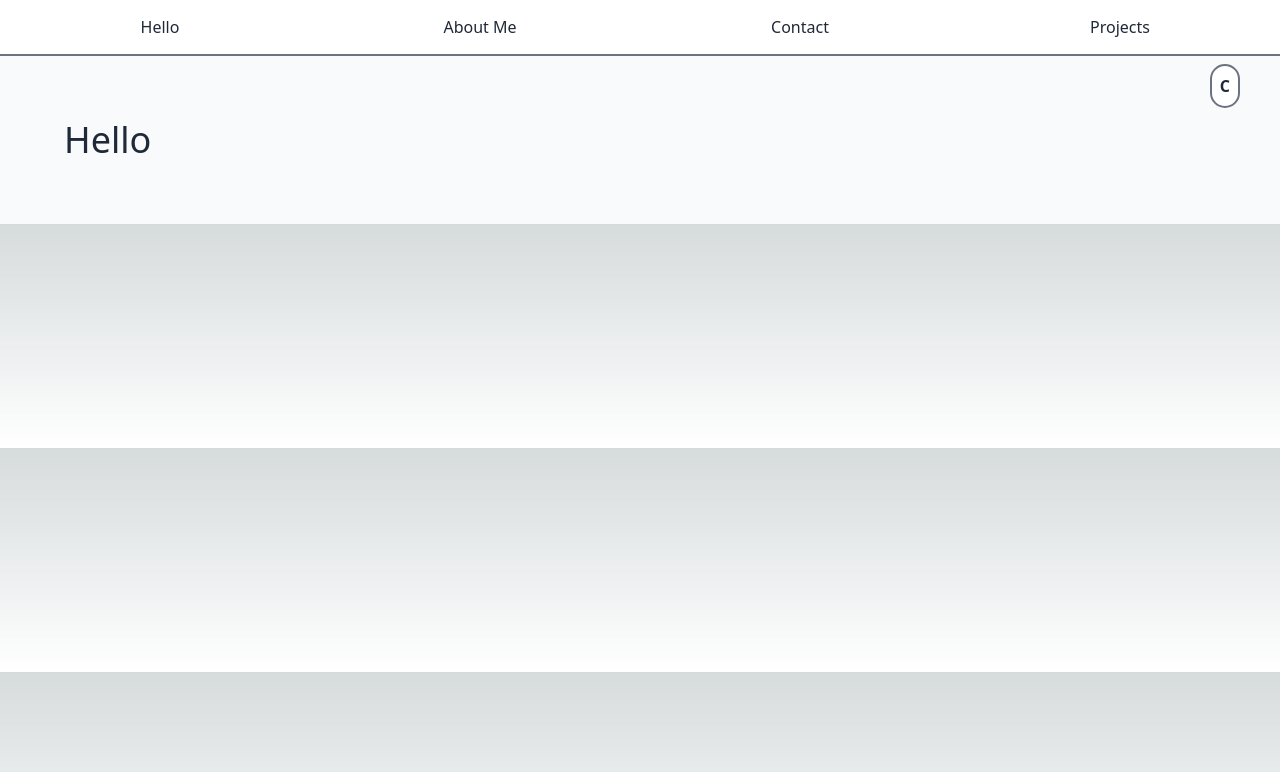
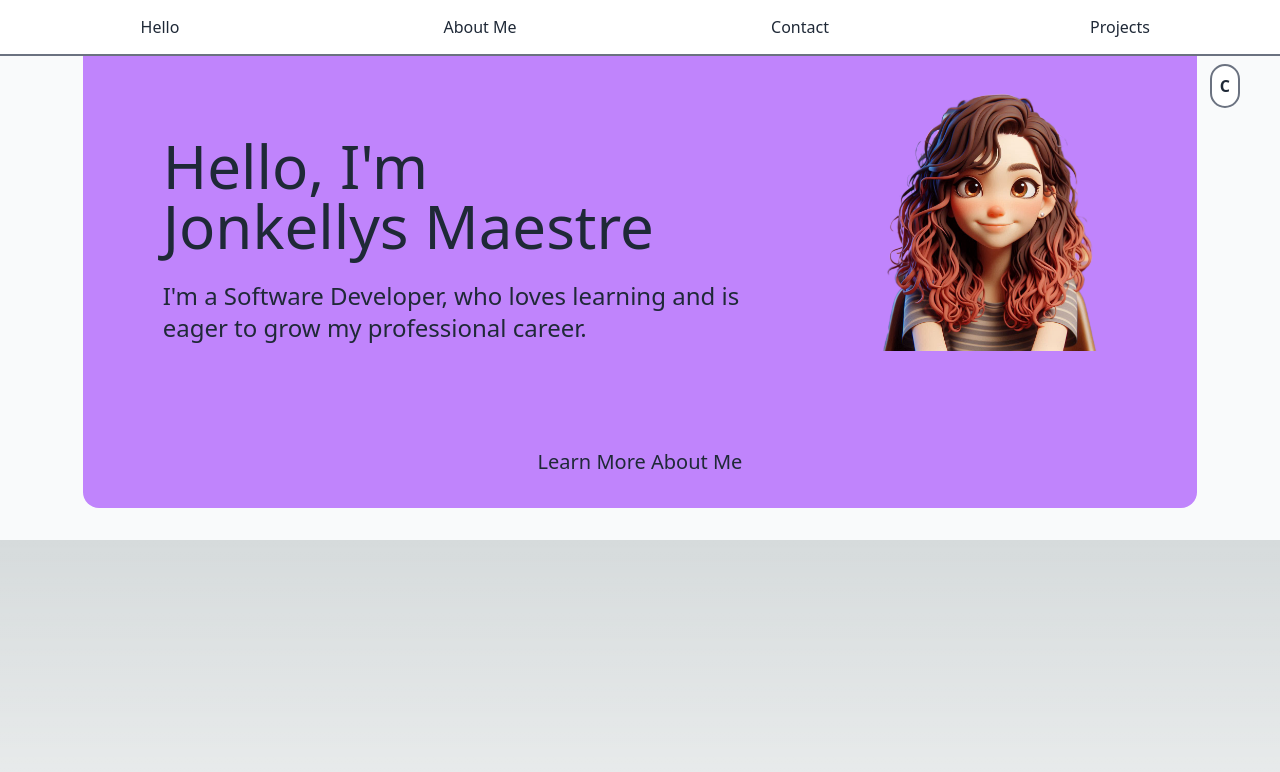
Before and after one commit to Jonkellys/portfolio, a Next.js app: page / in a window 1280 px wide. Shown: the top 772 px of the page. Built offline with nearby package versions, Linux system fonts and the light colour scheme.

Commit message:
Added hello section

```diff
--- a/i18n/en.json
+++ b/i18n/en.json
@@ -5,5 +5,8 @@
 	"header.projects": "Projects",
 	"config.theme.dark": "Light Mode",
 	"config.theme.light": "Dark Mode",
-	"config.lang": "Change to Spanish"
+	"config.lang": "Change to Spanish",
+    "hello.greet": "Hello, I'm",
+    "hello.description": "I'm a Software Developer, who loves learning and is eager to grow my professional career.",
+    "hello.learn-more": "Learn More About Me"
 }
--- a/i18n/es.json
+++ b/i18n/es.json
@@ -5,5 +5,9 @@
     "header.projects": "Proyectos",
     "config.theme.dark": "Modo Claro",
     "config.theme.light": "Modo Oscuro",
-    "config.lang": "Cambiar a Inglés"
+    "config.lang": "Cambiar a Inglés",
+    "hello.greet": "Hola, Soy",
+    "hello.description": "Soy una Desarrolladora de Softare, que ama aprender y esta emocionada de crecer mi carrera profesional.",
+    "hello.learn-more": "Aprende Más de Mí"
+
 }
--- a/src/pages/index.js
+++ b/src/pages/index.js
@@ -1,41 +1,12 @@
-// import { useEffect, useState } from "react";
-// import { useRouter } from "next/router";
-// import { FormattedMessage, useIntl } from "react-intl";
-// import Link from "next/link";
 import Hello from "./sections/Hello";
 import Header from "./sections/Header";
 import OptionsMenu from "./sections/OptionsMenu";
 
 export default function Home() {
-	// const { locales } = useRouter();
-	// const intl = useIntl();
-
-	// const title = intl.formatMessage({
-	// 	id: "page.home.head.meta.description",
-	// });
-
-	// return (
-	// 	<div className="h-screen w-screen bg-pink-300 dark:bg-purple-300">
-	// 		<button onClick={changeTheme}>Change Theme</button>
-	// 		<br></br>
-	// 		<p>{title}</p>
-	// 		<h1><FormattedMessage id="page.home.title" /></h1>
-	// 		<p><FormattedMessage id="page.home.description" /></p>
-	// 		<br></br>
-	// 		<div>
-	// 		  {[...locales].sort().map((locale) => (
-	// 		    <Link key={locale} href="/" locale={locale}>
-	// 		      <div>{locale}</div>
-	// 		    </Link>
-	// 		  ))}
-	// 		</div>
-	// 	</div>
-	// );
-
 	return (
 		<div className="w-screen h-auto bg-gray-50 dark:bg-gray-800 text-gray-800 dark:text-gray-50">
 			<Header />
-			<div className="w-full p-8">
+			<div className="w-full px-8 pb-8 flex flex-col items-center">
 				<OptionsMenu />
 				<Hello />
 			</div>
--- a/src/pages/sections/Hello.jsx
+++ b/src/pages/sections/Hello.jsx
@@ -1,7 +1,31 @@
+import Image from "next/image";
+import image1 from "../../images/image1.png";
+import { FormattedMessage } from "react-intl";
+
 export default function Hello() {
 	return (
-		<div className="w-full h-5/6 p-8 mt-14">
-			<h1 className="text-4xl">Hello</h1>
+		<div
+			id="hello"
+			className="w-11/12 h-6/6 p-8 mt-14 flex flex-col bg-purple-400 rounded-b-2xl"
+		>
+			<div className="w-full h-full flex justify-center">
+				<div className="w-2/3 h-full p-12">
+					<h1 className="text-6xl mb-6">
+						<FormattedMessage id="hello.greet" />
+						<br />
+						Jonkellys Maestre
+					</h1>
+					<p className="text-2xl">
+						<FormattedMessage id="hello.description" />
+					</p>
+				</div>
+				<div className="w-1/3 h-full flex justify-center align-end">
+					<Image src={image1} alt="Hello" className="size-3/4" />
+				</div>
+			</div>
+			<div className="justify-self-center text-center mt-14 text-xl">
+				<FormattedMessage id="hello.learn-more" />
+			</div>
 		</div>
 	);
 }
```
Also changed, not shown: src/pages/sections/AboutMe.jsx (added).
